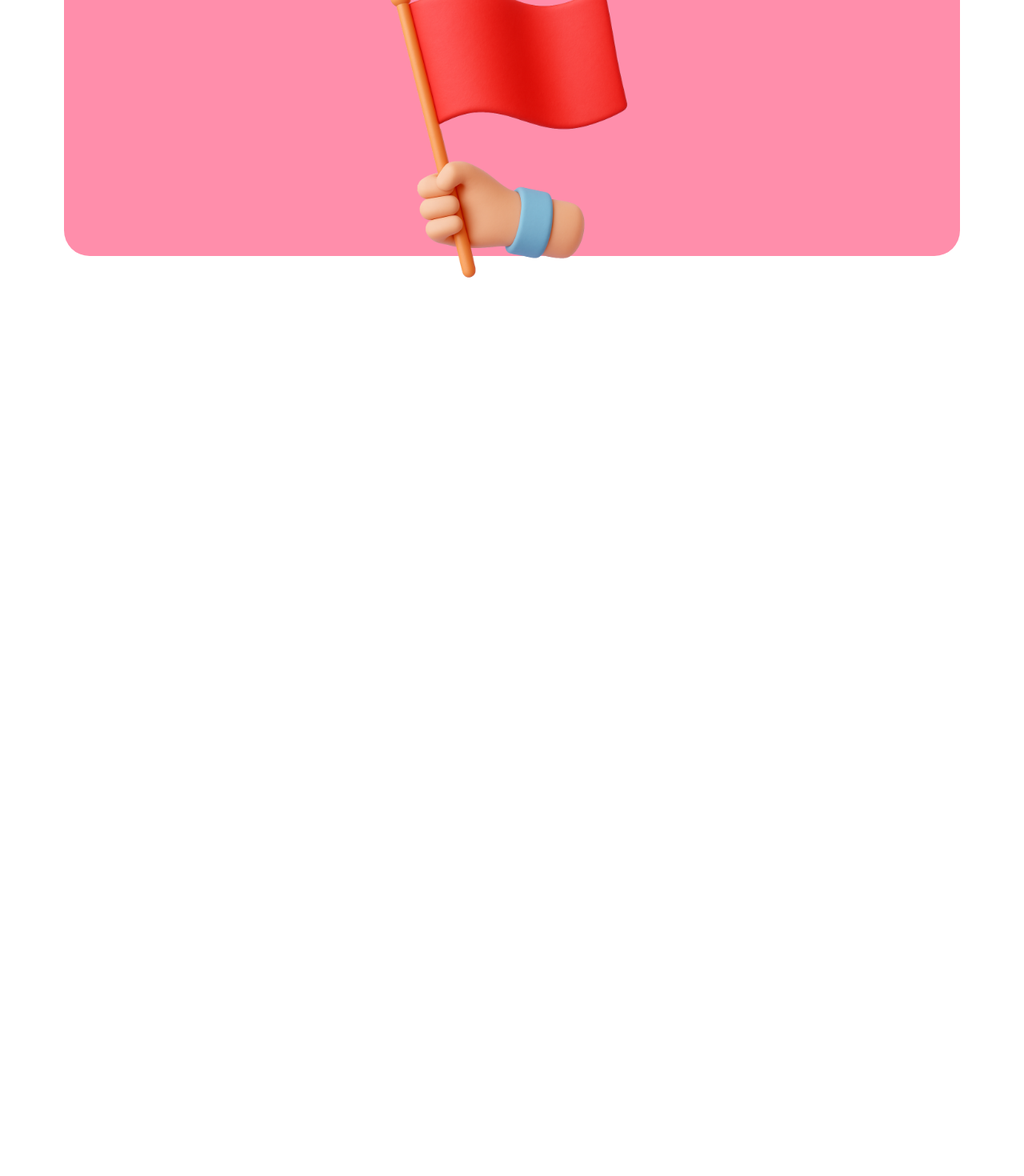
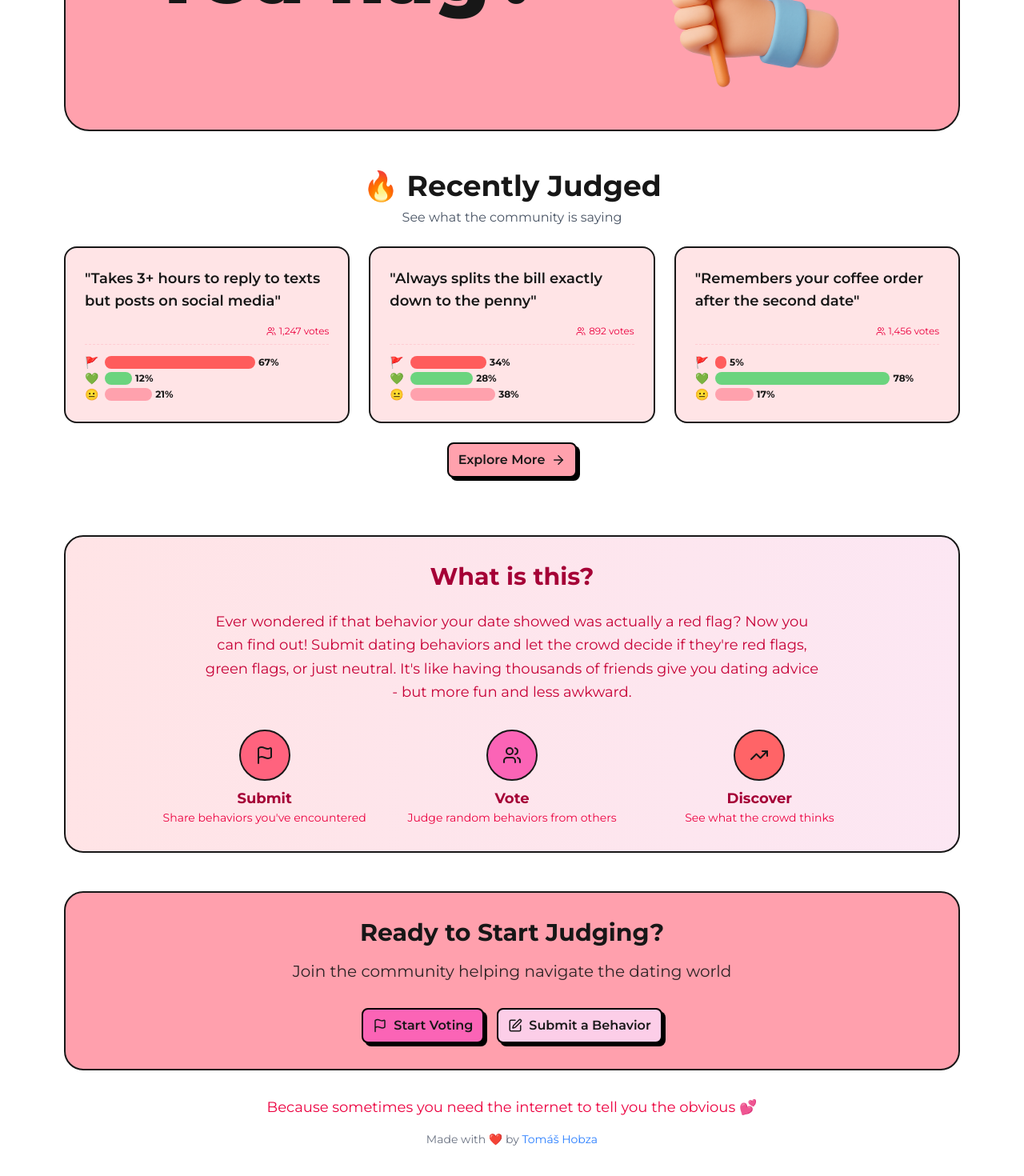
Before and after one commit to tomashobza/itarf, a Next.js app: page / in a window 1280 px wide. Shown: the part 400-1870 px from the top of the page at 80% size. Before the commit the page ends 800 px from the top, so only its background shows below. Built offline with nearby package versions, Linux system fonts and the light colour scheme.

Commit message:
add: landing page

```diff
--- a/app/globals.css
+++ b/app/globals.css
@@ -6,7 +6,7 @@
   --color-foreground:  #171717;
   --color-primary:     #FF5C5C;  /* “Red Flag” */
   --color-secondary:   #6BD47E;  /* “Green Flag” */
-  --color-accent:      #FF8EAB;  /* Highlight pink */
+  --color-accent:      #FFA0AD;  /* Highlight pink */
 }
 
 @theme inline {
--- a/app/page.tsx
+++ b/app/page.tsx
@@ -1,10 +1,41 @@
+import React from "react";
+import { ArrowRight, Users, TrendingUp, Flag, PenSquare } from "lucide-react";
+import Trait from "@/components/Trait";
+import Button from "@/components/Button";
+
 export default function Home() {
+  // Sample recent traits/actions with stats
+  const recentTraits = [
+    {
+      text: "Takes 3+ hours to reply to texts but posts on social media",
+      redFlag: 67,
+      greenFlag: 12,
+      neutral: 21,
+      total: 1247,
+    },
+    {
+      text: "Always splits the bill exactly down to the penny",
+      redFlag: 34,
+      greenFlag: 28,
+      neutral: 38,
+      total: 892,
+    },
+    {
+      text: "Remembers your coffee order after the second date",
+      redFlag: 5,
+      greenFlag: 78,
+      neutral: 17,
+      total: 1456,
+    },
+  ];
+
   return (
-    <div className="w-full h-full p-4 md:p-20 flex flex-col justify-start">
-      <div className="w-full md:h-full rounded-4xl  bg-accent p-2 flex flex-col items-center">
+    <div className="w-full min-h-full p-4 md:p-20 flex flex-col justify-start">
+      {/* HERO */}
+      <div className="w-full md:h-full rounded-4xl border-2 bg-rose-300 p-6 md:p-10 flex flex-col md:flex-row items-center">
         {/* MAIN TEXT */}
         <div className="flex flex-col flex-grow justify-center items-center">
-          <div className="text-6xl my-10 md:text-8xl font-black space-x-4">
+          <div className="text-6xl my-2 md:my-10 md:text-8xl font-black space-x-4">
             Is that a<br />
             red flag?
           </div>
@@ -18,6 +49,134 @@ export default function Home() {
           />
         </div>
       </div>
+
+      {/* RECENTLY JUDGED SECTION */}
+      <div className="my-6 md:my-12">
+        <h2 className="text-3xl md:text-4xl font-bold text-center mb-2">
+          🔥 Recently Judged
+        </h2>
+        <p className="text-center text-gray-600 mb-6">
+          See what the community is saying
+        </p>
+
+        <div className="grid md:grid-cols-3 gap-6">
+          {recentTraits.map((trait, index) => (
+            <Trait
+              key={index}
+              text={trait.text}
+              redFlag={trait.redFlag}
+              greenFlag={trait.greenFlag}
+              neutral={trait.neutral}
+              total={trait.total}
+            />
+          ))}
+        </div>
+
+        <div className="text-center my-6 flex justify-center">
+          {/* <button className="bg-rose-500 hover:bg-rose-600 text-white px-8 py-3 rounded-xl font-semibold transition-colors flex items-center gap-2 mx-auto">
+            Explore More <ArrowRight size={18} />
+          </button> */}
+          <Button>
+            <div className="flex font-semibold items-center gap-2">
+              Explore More <ArrowRight size={18} />
+            </div>
+          </Button>
+        </div>
+      </div>
+
+      {/* WHAT IS THIS SECTION */}
+      <div className="bg-gradient-to-r border-2 border-foreground from-rose-100 to-pink-100 rounded-3xl p-8 mb-6 md:mb-12">
+        <h2 className="text-3xl font-bold text-center mb-6 text-rose-800">
+          What is this?
+        </h2>
+        <p className="text-center text-rose-700 text-lg mb-8 max-w-3xl mx-auto leading-relaxed">
+          Ever wondered if that behavior your date showed was actually a red
+          flag? Now you can find out! Submit dating behaviors and let the crowd
+          decide if they&apos;re red flags, green flags, or just neutral.
+          It&apos;s like having thousands of friends give you dating advice -
+          but more fun and less awkward.
+        </p>
+
+        <div className="grid md:grid-cols-3 gap-8 max-w-4xl mx-auto">
+          <div className="text-center flex flex-row gap-y-2 gap-x-4 justify-start items-center md:flex-col">
+            <div className="w-16 h-16 bg-rose-400 rounded-full flex items-center justify-center border-2 border-foreground flex-shrink-0">
+              <Flag size={24} className="text-foreground" />
+            </div>
+            <div className="flex flex-col items-start md:items-center">
+              <h3 className="text-lg font-bold text-rose-800">Submit</h3>
+              <p className="text-rose-600 text-sm text-left md:text-center">
+                Share behaviors you&apos;ve encountered
+              </p>
+            </div>
+          </div>
+
+          <div className="text-center flex flex-row gap-y-2 gap-x-4 justify-start items-center md:flex-col">
+            <div className="w-16 h-16 bg-pink-400 rounded-full flex items-center justify-center border-2 border-foreground flex-shrink-0">
+              <Users size={24} className="text-foreground" />
+            </div>
+            <div className="flex flex-col items-start md:items-center">
+              <h3 className="text-lg font-bold text-rose-800">Vote</h3>
+              <p className="text-rose-600 text-sm text-left md:text-center">
+                Judge random behaviors from others
+              </p>
+            </div>
+          </div>
+
+          <div className="text-center flex flex-row gap-y-2 gap-x-4 justify-start items-center md:flex-col">
+            <div className="w-16 h-16 bg-red-400 rounded-full flex items-center justify-center border-2 border-foreground flex-shrink-0">
+              <TrendingUp size={24} className="text-foreground" />
+            </div>
+            <div className="flex flex-col items-start md:items-center">
+              <h3 className="text-lg font-bold text-rose-800">Discover</h3>
+              <p className="text-rose-600 text-sm text-left md:text-center">
+                See what the crowd thinks
+              </p>
+            </div>
+          </div>
+        </div>
+      </div>
+
+      {/* CTA SECTION */}
+      <div className="text-center bg-accent rounded-3xl p-8 text-foreground border-2 border-foreground">
+        <h2 className="text-3xl font-bold mb-4">Ready to Start Judging?</h2>
+        <p className="text-xl mb-8 opacity-90">
+          Join the community helping navigate the dating world
+        </p>
+        <div className="flex flex-col sm:flex-row gap-4 justify-center">
+          <Button bgColor="bg-pink-400">
+            <div className="flex items-center gap-2 font-semibold">
+              <Flag size={18} />
+              <span>Start Voting</span>
+            </div>
+          </Button>
+          <Button bgColor="bg-pink-200">
+            <div className="flex items-center gap-2 font-semibold">
+              <PenSquare size={18} />
+              <span>Submit a Behavior</span>
+            </div>
+          </Button>
+        </div>
+      </div>
+
+      {/* FOOTER */}
+      <div className="text-center mt-8 text-rose-600">
+        <p className="text-lg">
+          Because sometimes you need the internet to tell you the obvious 💕
+        </p>
+        <div className="flex flex-wrap justify-center gap-4 text-sm mt-4 text-gray-500">
+          <span>
+            Made with ❤️ by{" "}
+            <a
+              href="https://tomashobza.eu"
+              target="_blank"
+              rel="noopener noreferrer"
+              className="text-blue-500 transition-colors hover:text-blue-600"
+            >
+              Tomáš Hobza
+            </a>
+          </span>
+        </div>
+      </div>
     </div>
   );
 }
--- /dev/null
+++ b/components/Button.tsx
@@ -0,0 +1,35 @@
+"use client";
+
+import React from "react";
+
+const variantClasses = {
+  primary: "bg-rose-300",
+  secondary: "bg-rose-50",
+  success: "bg-green-300",
+  warning: "bg-yellow-300",
+};
+
+function Button({
+  onClick = () => {},
+  children,
+  variant = "primary",
+  bgColor,
+}: {
+  onClick?: () => void;
+  children?: React.ReactNode;
+  variant?: keyof typeof variantClasses;
+  bgColor?: string;
+}) {
+  const backgroundColor = bgColor || variantClasses[variant];
+
+  return (
+    <button
+      className={`${backgroundColor} cursor-pointer border-2 border-black rounded-lg py-2 px-3 shadow-[4px_4px_0px_#000] hover:translate-x-0.5 hover:translate-y-0.5 hover:shadow-[2px_2px_0px_#000] transition-all duration-100 flex items-center justify-center`}
+      onClick={onClick}
+    >
+      {children}
+    </button>
+  );
+}
+
+export default Button;
--- /dev/null
+++ b/components/Trait.tsx
@@ -0,0 +1,61 @@
+import { Users } from "lucide-react";
+import React from "react";
+
+const StatBar = ({
+  percentage,
+  color,
+  label,
+}: {
+  percentage: number;
+  color: string;
+  label: string;
+}) => (
+  <div className="flex items-center gap-2">
+    <div className="text-sm font-medium">{label}</div>
+    <div className="flex-1 flex rounded-full h-4">
+      <div
+        className={`h-full ${color} transition-all rounded-full duration-500`}
+        style={{ width: `${percentage}%` }}
+      />
+      <div className="ml-1 text-xs font-bold w-8">{percentage}%</div>
+    </div>
+  </div>
+);
+
+function Trait({
+  text,
+  redFlag,
+  greenFlag,
+  neutral,
+  total,
+}: {
+  text: string;
+  redFlag: number;
+  greenFlag: number;
+  neutral: number;
+  total: number;
+}) {
+  return (
+    <div className="bg-rose-100 transition-all border-foreground border-2 rounded-2xl p-6 flex flex-col">
+      <div className="">
+        <p className="text-lg font-semibold  text-foreground mb-4">
+          &quot;{text}&quot;
+        </p>
+        <div className="flex justify-end items-center  gap-1 text-xs text-rose-600">
+          <Users size={12} />
+          <span>{total.toLocaleString()} votes</span>
+        </div>
+      </div>
+
+      <hr className="mt-2 mb-3 border-rose-200 border-dashed" />
+
+      <div className="">
+        <StatBar percentage={redFlag} color="bg-primary" label="🚩" />
+        <StatBar percentage={greenFlag} color="bg-secondary" label="💚" />
+        <StatBar percentage={neutral} color="bg-rose-300" label="😐" />
+      </div>
+    </div>
+  );
+}
+
+export default Trait;
--- a/package.json
+++ b/package.json
@@ -9,9 +9,10 @@
     "lint": "next lint"
   },
   "dependencies": {
+    "lucide-react": "^0.525.0",
+    "next": "15.3.5",
     "react": "^19.0.0",
-    "react-dom": "^19.0.0",
-    "next": "15.3.5"
+    "react-dom": "^19.0.0"
   },
   "devDependencies": {
     "typescript": "^5",
```
Also changed, not shown: 1 other file (tests, documents, lock files or other folders).
